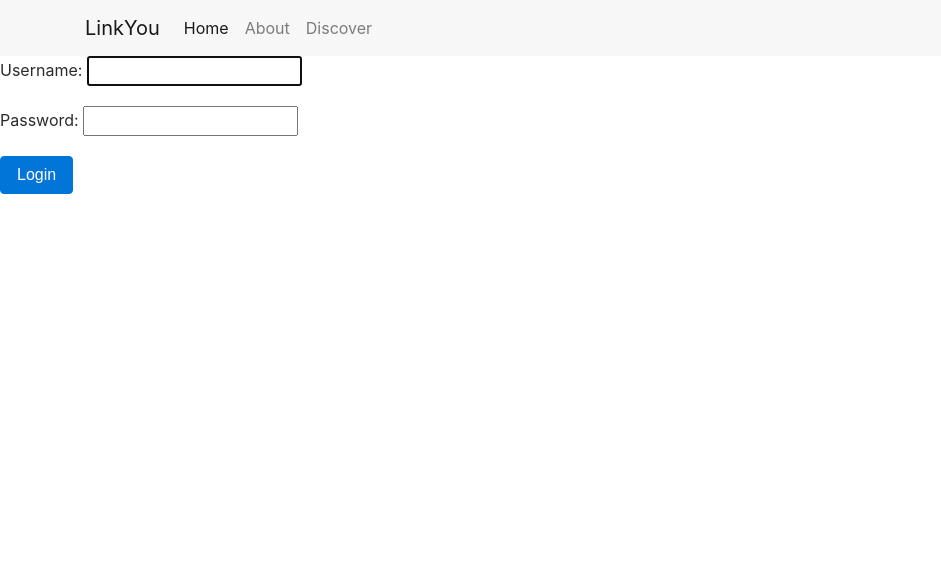
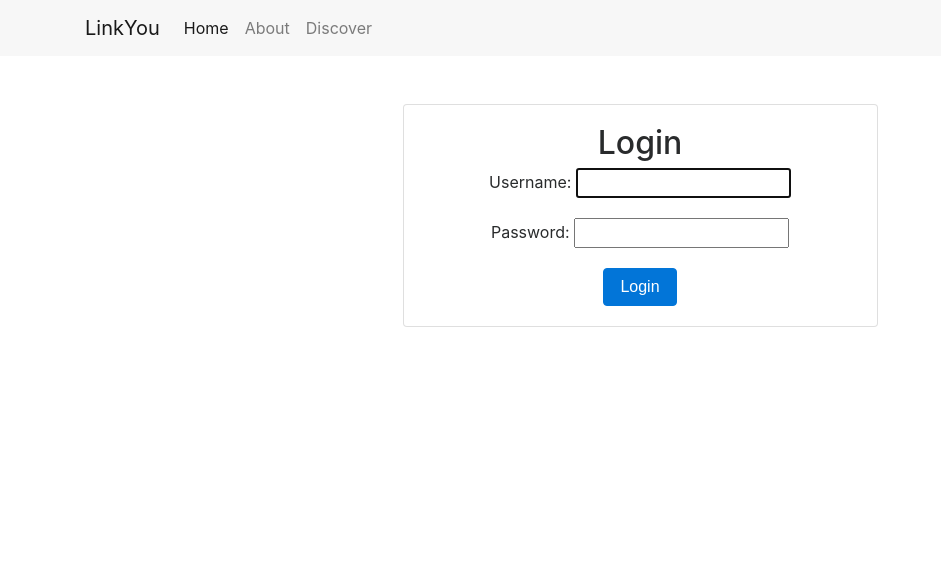
Before and after one commit to HE-Arc/LinkYou, a Django app: page /login in a window 1280 px wide. Shown: the top 567 px of the page, without its empty margins (0-941 px from the left). Run offline with Django 3.2, Linux system fonts and the light colour scheme; some libraries are stand-ins or nearby versions.

Commit message:
Dashboard and homepage are distinct

```diff
--- a/LinkYou/settings.py
+++ b/LinkYou/settings.py
@@ -126,4 +126,4 @@ STATIC_URL = '/static/'
 
 
 
-LOGIN_REDIRECT_URL='home'
+LOGIN_REDIRECT_URL='dashboard'
--- a/linkyouapp/templates/registration/login.html
+++ b/linkyouapp/templates/registration/login.html
@@ -3,11 +3,23 @@
 
 {% block content %}
 
-<form method="post">
-  {% csrf_token %}
-  {{form.as_p}}
-  <button type="submit" class="btn btn-primary">Login</button>
-</form>
+
+<div class="container text-center">
 
 
+  <div class="row justify-content-center">
+
+    <div class="col col-md-5 card mt-5">
+      <div class="card-block">
+        <h2>Login</h2>
+        <form method="post">
+          {% csrf_token %}
+          {{form.as_p}}
+          <button type="submit" class="btn btn-primary">Login</button>
+        </form>
+      </div>
+    </div>
+  </div>
+</div>
+
 {% endblock %}
--- a/linkyouapp/urls.py
+++ b/linkyouapp/urls.py
@@ -7,6 +7,7 @@ urlpatterns = [
     url(r'^collection/new', views.CollectionCreateView.as_view(), name='new_collection'),
     url(r'^login', auth_views.login, name='login'),
     url(r'^logout', auth_views.logout, name='logout'),
+    url(r'^dashboard', views.UserDashboardView.as_view(), name='dashboard'),
     url(r'^about', views.About.as_view(), name='about'),            # The about page
     url(r'^discover', views.Discover.as_view(), name='discover'),   # The discover collections page
     url(r'^', views.Home.as_view(), name='home'),                   # The homepage
```
Also changed, not shown: linkyouapp/views.py (+6 -8 lines).
